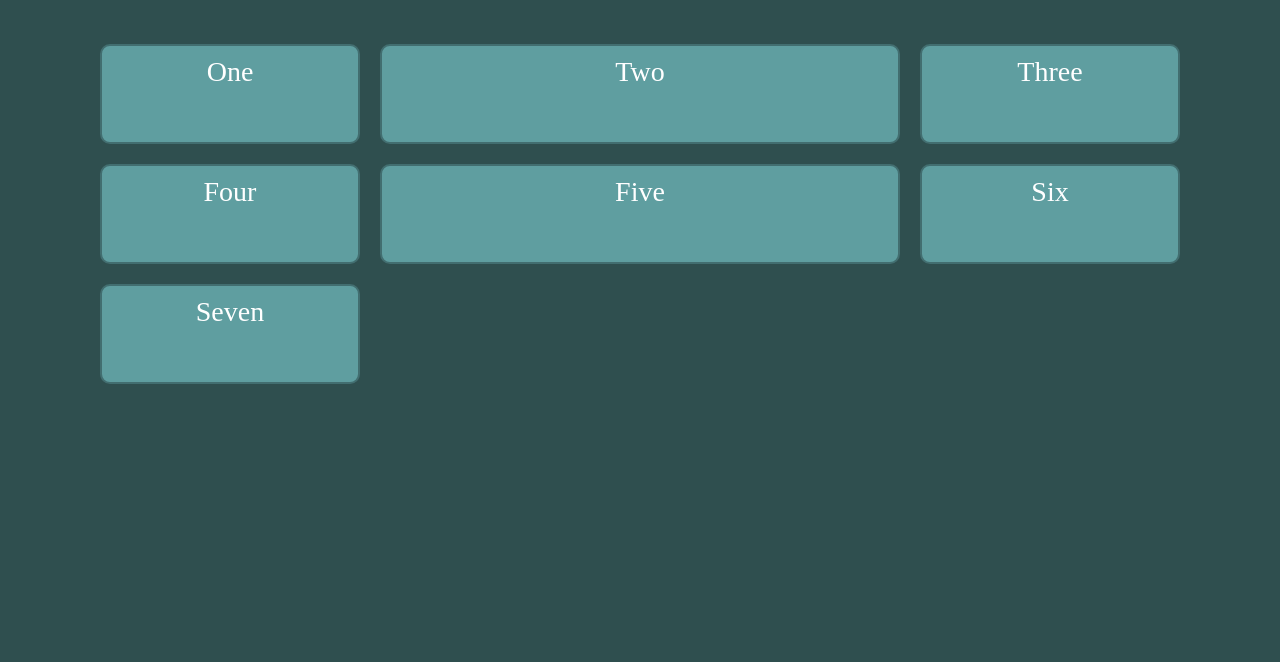
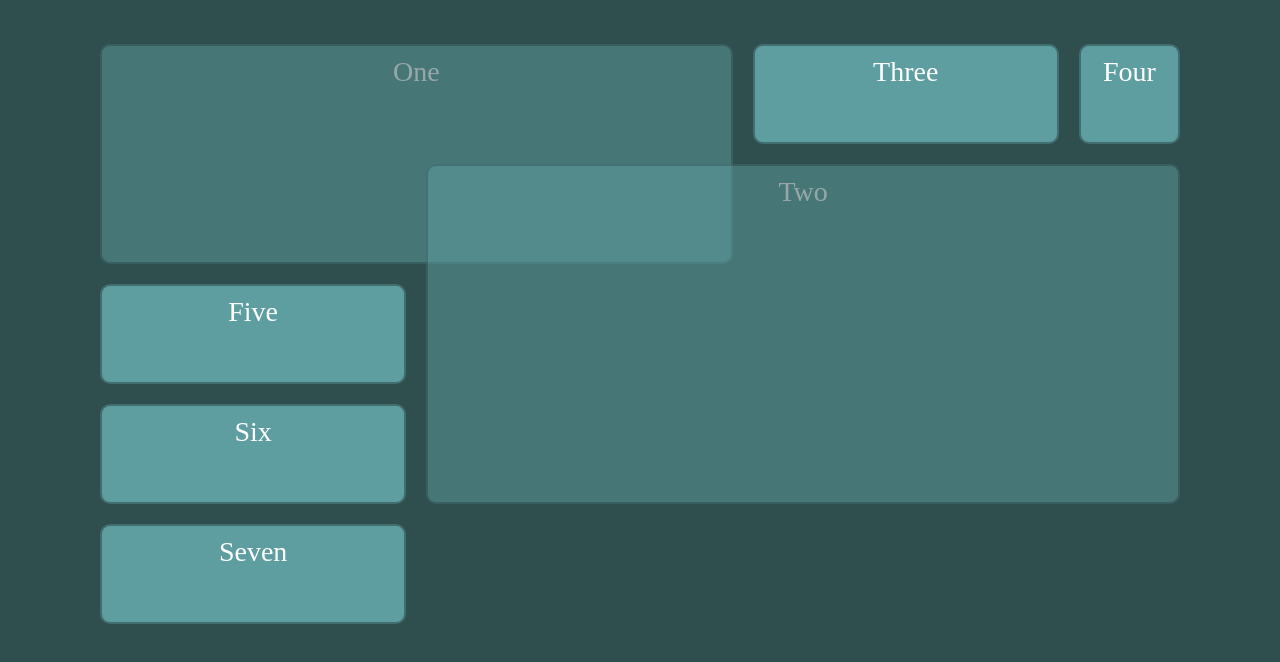
Before and after one commit to ThisIsTraian/Front-End-pieces, a plain HTML site: page grid/ex1/grid.html in a window 1280 px wide. Shown: the part 130-792 px from the top of the page. Drawn offline with Linux system fonts and the light colour scheme.

Commit message:
grid ex 1

```diff
--- a/grid/grid-initial.css
+++ b/grid/ex1/grid-initial.css
@@ -1,4 +1,3 @@
-
 body {
     font-size: 35px;
     background-color: darkslategrey;
@@ -10,7 +9,7 @@ body {
     width: 1080px;
     margin: auto;
     justify-content: center;
-    grid-template-columns: 1fr 2fr 1fr;
+    grid-template-columns: 1fr 1fr 1fr 0.33fr;
     grid-auto-rows: 100px;
     gap: 20px;
 }
@@ -23,3 +22,14 @@ body {
     border-radius: 10px;
     text-align: center;
 }
+.one {
+    grid-column: 1/3;
+    grid-row: 1/3;
+    opacity: 0.5;
+}
+
+.two {
+    grid-column: 2/5;
+    grid-row: 2/5;
+    opacity: 0.5;
+}
--- a/grid/grid.html
+++ b/grid/ex1/grid.html
@@ -13,13 +13,13 @@
 <body>
     <h1>My Grid</h1>
     <div class="grid">
-        <div>One</div>
-        <div>Two</div>
-        <div>Three</div>
-        <div>Four</div>
-        <div>Five</div>
-        <div>Six</div>
-        <div>Seven</div>
+        <div class="one">One</div>
+        <div class="two">Two</div>
+        <div class="three">Three</div>
+        <div class="four">Four</div>
+        <div class="five">Five</div>
+        <div class="six">Six</div>
+        <div class="seven">Seven</div>
     </div>
 </body>
 
```
Also changed, not shown: Photos (in Grid)/PhotoGrid.html (+2 -2 lines).
